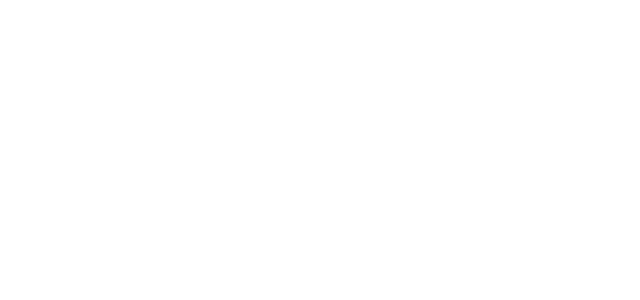
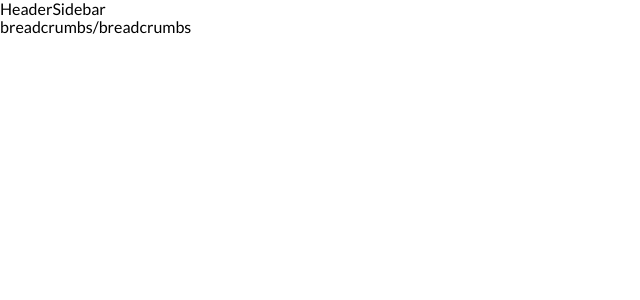
Before and after one commit to IhorMtr/project-TeamSurvivors-front, a Next.js app: page / in a window 1280 px wide. Shown: the top 300 px of the page, without its empty margins (0-640 px from the left). Built offline with nearby package versions, Linux system fonts and the light colour scheme.

Commit message:
add layout client

```diff
--- /dev/null
+++ b/app/LayoutClient.tsx
@@ -0,0 +1,30 @@
+'use client';
+import Breadcrumbs from '@/components/Breadcrumbs/Breadcrumbs';
+import Header from '@/components/Header/Header';
+import Sidebar from '@/components/Sidebar/Sidebar';
+import { useEffect, useState } from 'react';
+
+function useIsDesktop() {
+  const [v, setV] = useState(false);
+  useEffect(() => {
+    const mql = window.matchMedia('(min-width:1440px)');
+    const onChange = () => setV(mql.matches);
+    onChange(); mql.addEventListener('change', onChange);
+    return () => mql.removeEventListener('change', onChange);
+  }, []);
+  return v;
+}
+
+export default function LayoutClient({ children }: { children: React.ReactNode }) {
+  const isDesktop = useIsDesktop();
+  return (
+    <div>
+      {!isDesktop && <Header />}
+      <Sidebar />
+      <main>
+        <Breadcrumbs />
+        {children}
+      </main>
+    </div>
+  );
+}
--- a/app/layout.tsx
+++ b/app/layout.tsx
@@ -4,6 +4,8 @@
 import TanStackProvider from '@/components/TanStackProvider/TanStackProvider';
 import Sidebar from '@/components/Sidebar/Sidebar';
 import Breadcrumbs from '@/components/Breadcrumbs/Breadcrumbs';
+import Header from '@/components/Header/Header';
+import LayoutClient from './LayoutClient';
 
 const lato = Lato({
   subsets: ['latin'],
@@ -30,11 +32,9 @@
     <html lang="en">
       <body className={`${lato.variable} ${comfortaa.variable}`}>
         <TanStackProvider>
-          <Sidebar />
-          <main>
-            <Breadcrumbs />
+          <LayoutClient>
             {children}
-          </main>
+          </LayoutClient>
         </TanStackProvider>
       </body>
     </html>
--- a/components/Breadcrumbs/Breadcrumbs.tsx
+++ b/components/Breadcrumbs/Breadcrumbs.tsx
@@ -1,3 +1,3 @@
 export default function Breadcrumbs() {
-  return <></>;
+  return <>breadcrumbs/breadcrumbs</>;
 }
--- a/components/Header/Header.tsx
+++ b/components/Header/Header.tsx
@@ -1,3 +1,3 @@
 export default function Header() {
-  return <></>;
+  return <>Header</>;
 }
--- a/components/Sidebar/Sidebar.tsx
+++ b/components/Sidebar/Sidebar.tsx
@@ -1,3 +1,3 @@
 export default function Sidebar() {
-  return <></>;
+  return <>Sidebar</>;
 }
```
Also changed, not shown: components/Breadcrumbs/Breadcrumbs.module.css (added), components/Header/Header.module.css (added), components/Sidebar/Sidebar.module.css (added).
